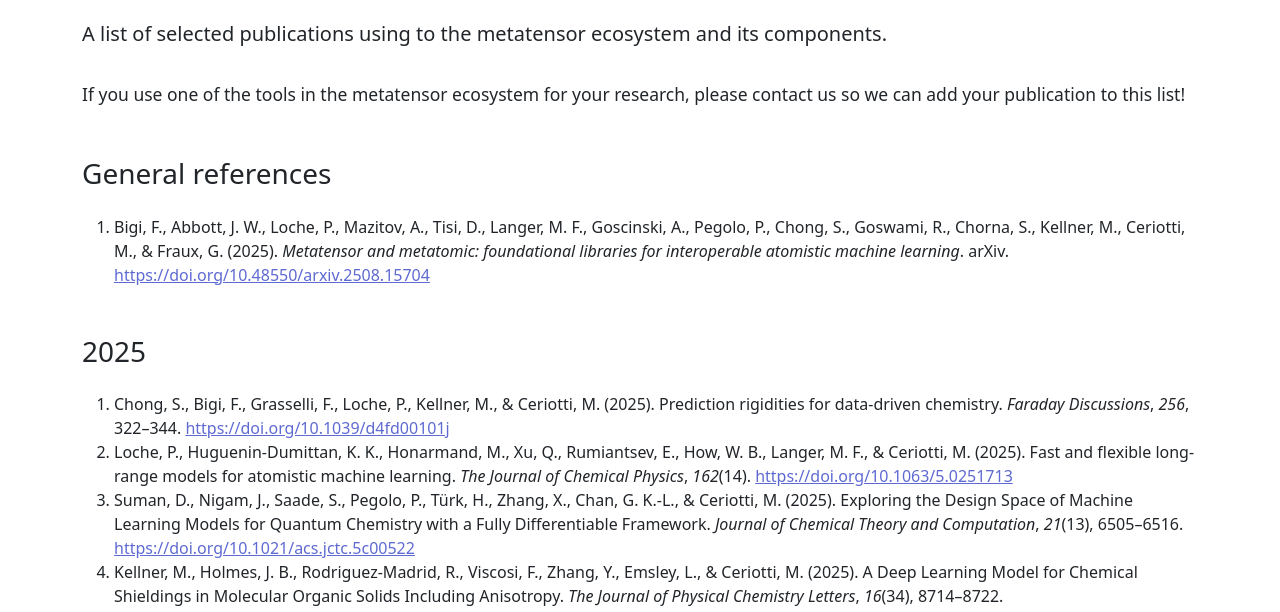
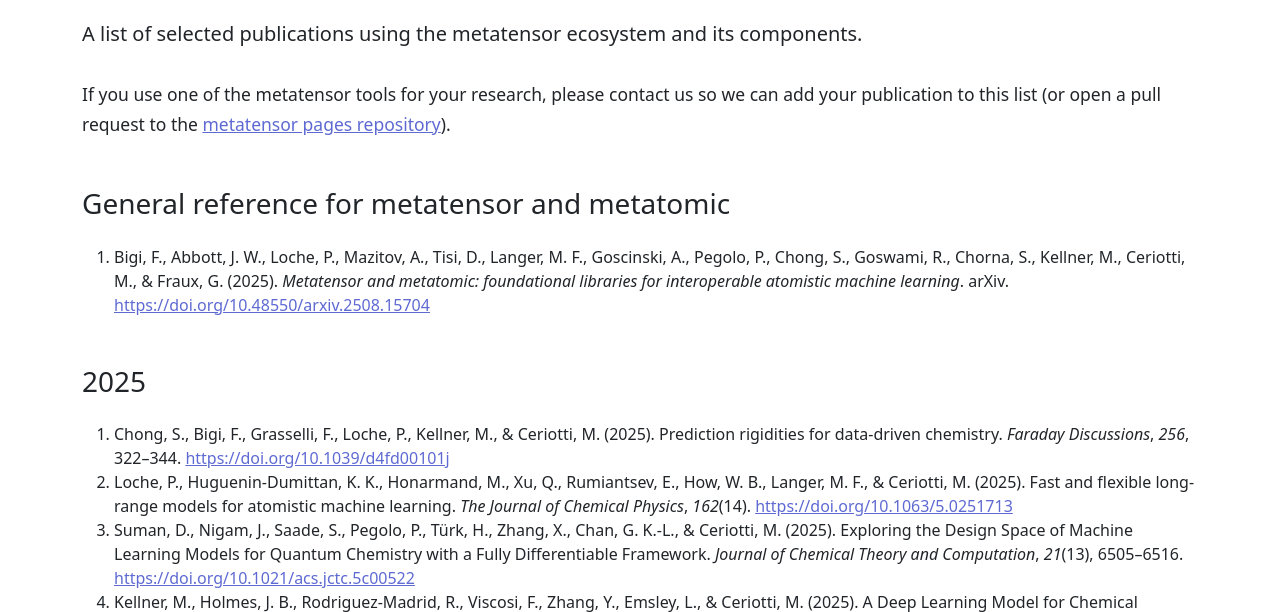
Before and after one commit to metatensor/landing-page, a website: page papers.html in a window 1280 px wide. Shown: the part 158-770 px from the top of the page. Drawn offline with nearby package versions, Linux system fonts and the light colour scheme; files that its build step writes are made by us from their sources.

Commit message:
Mini tweaks

```diff
--- a/papers.html
+++ b/papers.html
@@ -7,8 +7,8 @@
     <!-- Apply theme ASAP to avoid flash -->
     <script src="/static/js/apply-theme.js" defer></script>
 
-    <title>The metatensor ecosystem</title>
-    <meta name="description" content="A list of the software tools developed for and with the metatensor ecosystem" />
+    <title>Papers using the metatensor ecosystem</title>
+    <meta name="description" content="A list of papers that use components of the metatensor ecosystem" />
 
     <!-- Use the compiled CSS from Sass (includes Bootstrap + custom theme) -->
     <link rel="stylesheet" href="/assets/css/custom.css" />
@@ -27,13 +27,15 @@
 
       <div class="hero">
         <p class="lead">
-          A list of selected publications using to the metatensor ecosystem and
+          A list of selected publications using the metatensor ecosystem and
           its components.
 
           <br/><br/>
           <small>
-          If you use one of the tools in the metatensor ecosystem for your
-          research, please contact us so we can add your publication to this list!
+          If you use one of the metatensor tools for your
+          research, please contact us so we can add your publication to this list
+          (or open a pull request to the
+          <a href="https://github.com/metatensor/landing-page/">metatensor pages repository</a>).
           </small>
         </p>
       </div>
@@ -41,7 +43,7 @@
       <!-- You can use https://www.doi2bib.org/ and https://asouqi.github.io/bibtex-converter/
       to get bibtext entries from DOIs and convert them to HTML. -->
 
-      <h3 class="mt-5 mb-4">General references</h3>
+      <h3 class="mt-5 mb-4">General reference for metatensor and metatomic</h3>
 
       <ol>
         <li>
```
